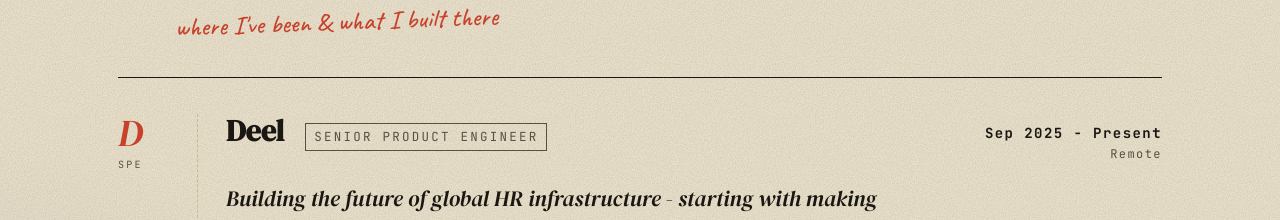
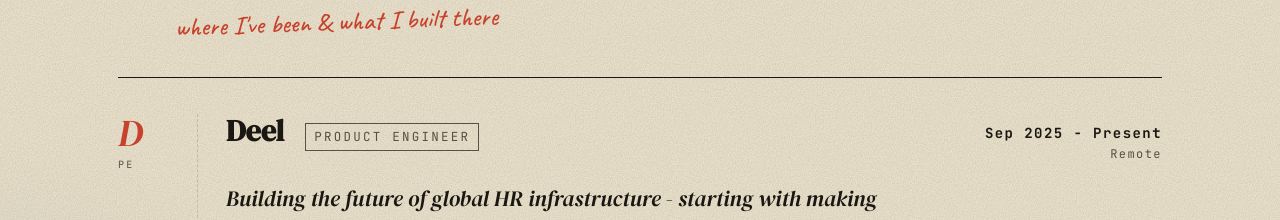
Before and after one commit to SBagaria2710/portfolio, a React (Vite) app: page / in a window 1280 px wide. Shown: the part 1940-2160 px from the top of the page. Built offline with nearby package versions, Linux system fonts and the light colour scheme.

Commit message:
Update title at Deel

```diff
--- a/src/components/sections/Work.tsx
+++ b/src/components/sections/Work.tsx
@@ -27,10 +27,10 @@
         <ul className="roles">
 
           <li className="role reveal">
-            <div className="role__sigil">D<small>SPE</small></div>
+            <div className="role__sigil">D<small>PE</small></div>
             <div className="role__head">
               <h3 className="role__company"><ExternalLink href="https://www.deel.com">Deel</ExternalLink></h3>
-              <p className="role__title">Senior Product Engineer</p>
+              <p className="role__title">Product Engineer</p>
             </div>
             <div className="role__years"><b>Sep 2025 - Present</b>Remote</div>
             <p className="role__summary">
```
